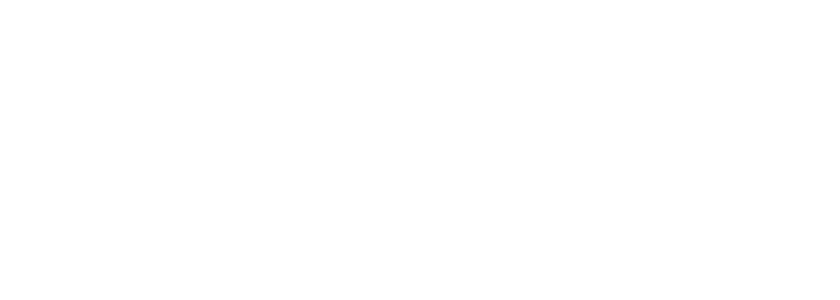
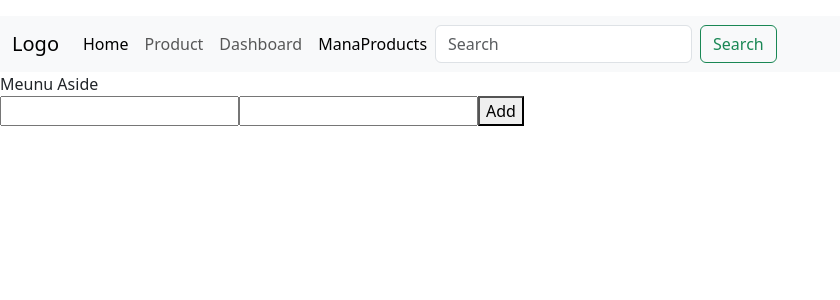
Before and after one commit to manhkieu2003/React-typescipt, a React (Vite) app: page /amin/product/add in a window 1280 px wide. Before the commit this address had no page. Shown: the top 300 px of the page, without its empty margins (0-840 px from the left). Built offline with nearby package versions, Linux system fonts and the light colour scheme; data requests are answered from the project's data file.

Commit message:
feat:add Products

```diff
--- a/package.json
+++ b/package.json
@@ -15,6 +15,7 @@
     "json-server": "^1.0.0-alpha.22",
     "react": "^18.2.0",
     "react-dom": "^18.2.0",
+    "react-hook-form": "^7.49.3",
     "react-router-dom": "^6.21.3"
   },
   "devDependencies": {
--- a/src/App.tsx
+++ b/src/App.tsx
@@ -9,6 +9,7 @@ import WebsiteLayout from './page/layout/WebsiteLayout'
 import Aminlayout from './page/layout/Aminlayout'
 import Managerproduct from './page/Managerproduct'
 import "bootstrap/dist/css/bootstrap.min.css"
+import ProductAdd from './page/ProductAdd'
 
 
 function App() {
@@ -34,8 +35,6 @@ function App() {
         const {data} = await axios.get('http://localhost:3000/products')
          console.log(data)
         setProducts(data)
-
-
       }
       GetProduct()
 
@@ -106,7 +105,8 @@ function App() {
               <Route path='/amin'element={<Aminlayout/>}>
                  <Route index element={<Navigate to={"dashboard"}/>} />
                  <Route path='dashboard'element={<Dashboard/>} />
-                  <Route path='product' element={<Managerproduct data={products} />}/>
+                 <Route path='product' element={<Managerproduct data={products} />}/>
+                 <Route path='/amin/product/add' element={<ProductAdd/>}/>
               </Route>
 
            </Routes>
--- /dev/null
+++ b/src/page/ProductAdd.tsx
@@ -0,0 +1,32 @@
+import React from 'react'
+import { useForm, SubmitHandler } from "react-hook-form"
+
+type ProductAddProps = {}
+type Inputs = {
+  name: string
+  price: number
+}
+
+const ProductAdd = (props: ProductAddProps) => {
+  const {
+    register,
+    handleSubmit,
+    watch,
+    formState: { errors },
+  } = useForm<Inputs>()
+  const onSubmits:SubmitHandler<Inputs> =(data)=>console.log(data)
+
+  return (
+    <div>
+      <form onSubmit={handleSubmit(onSubmits)}>
+        <input type='text' {...register('name',{required:true,minLength:5})}></input>
+         {errors.name && errors.name.type==='required'&&<span>Required</span>}
+         {errors.name && errors.name.type==='minLength'&&<span>Minlength</span>}
+        <input type='number' {...register('price')}></input>
+        <button>Add</button>
+      </form>
+    </div>
+  )
+}
+
+export default ProductAdd
```
Also changed, not shown: 1 other file (tests, documents, lock files or other folders).
